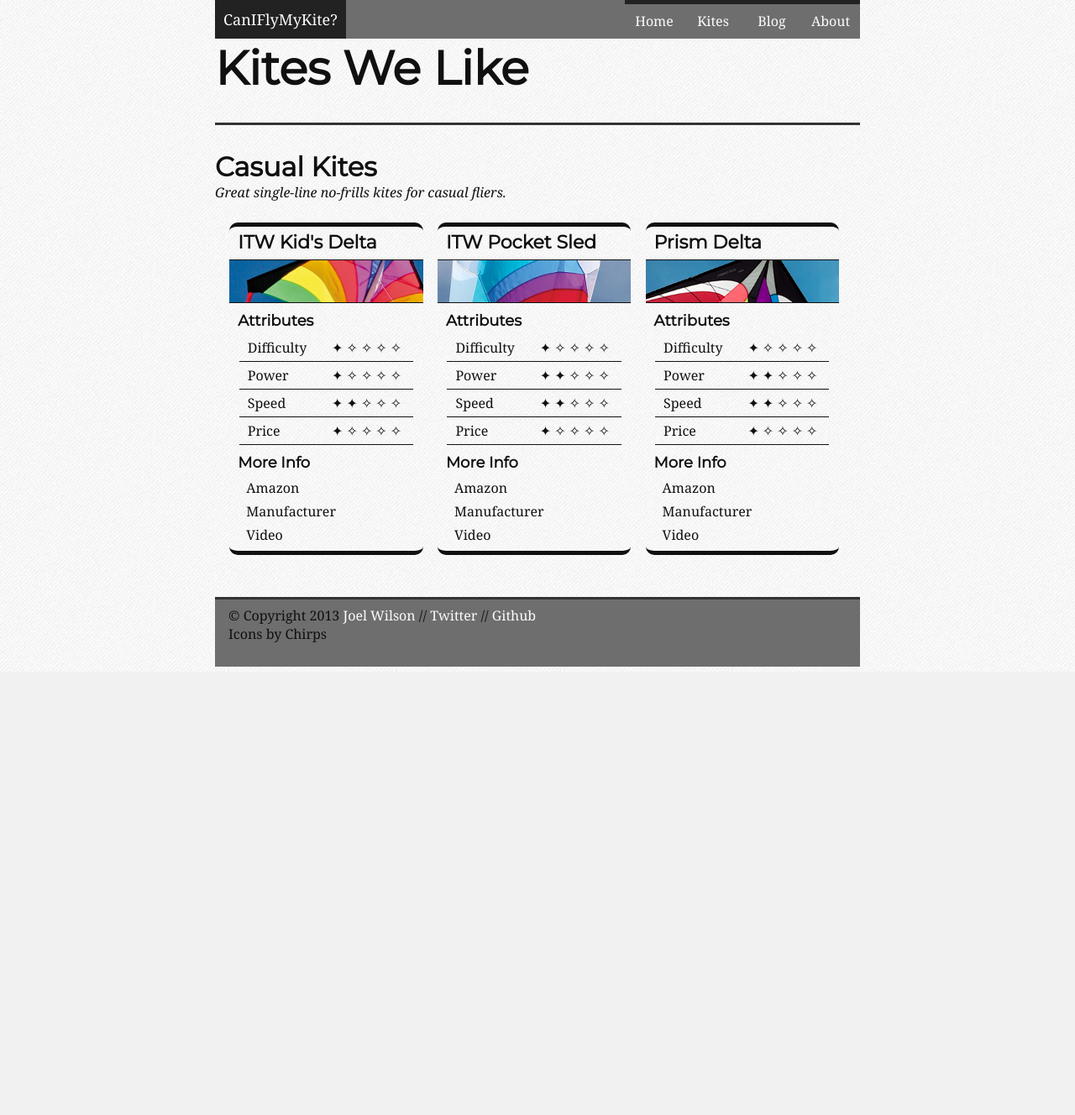
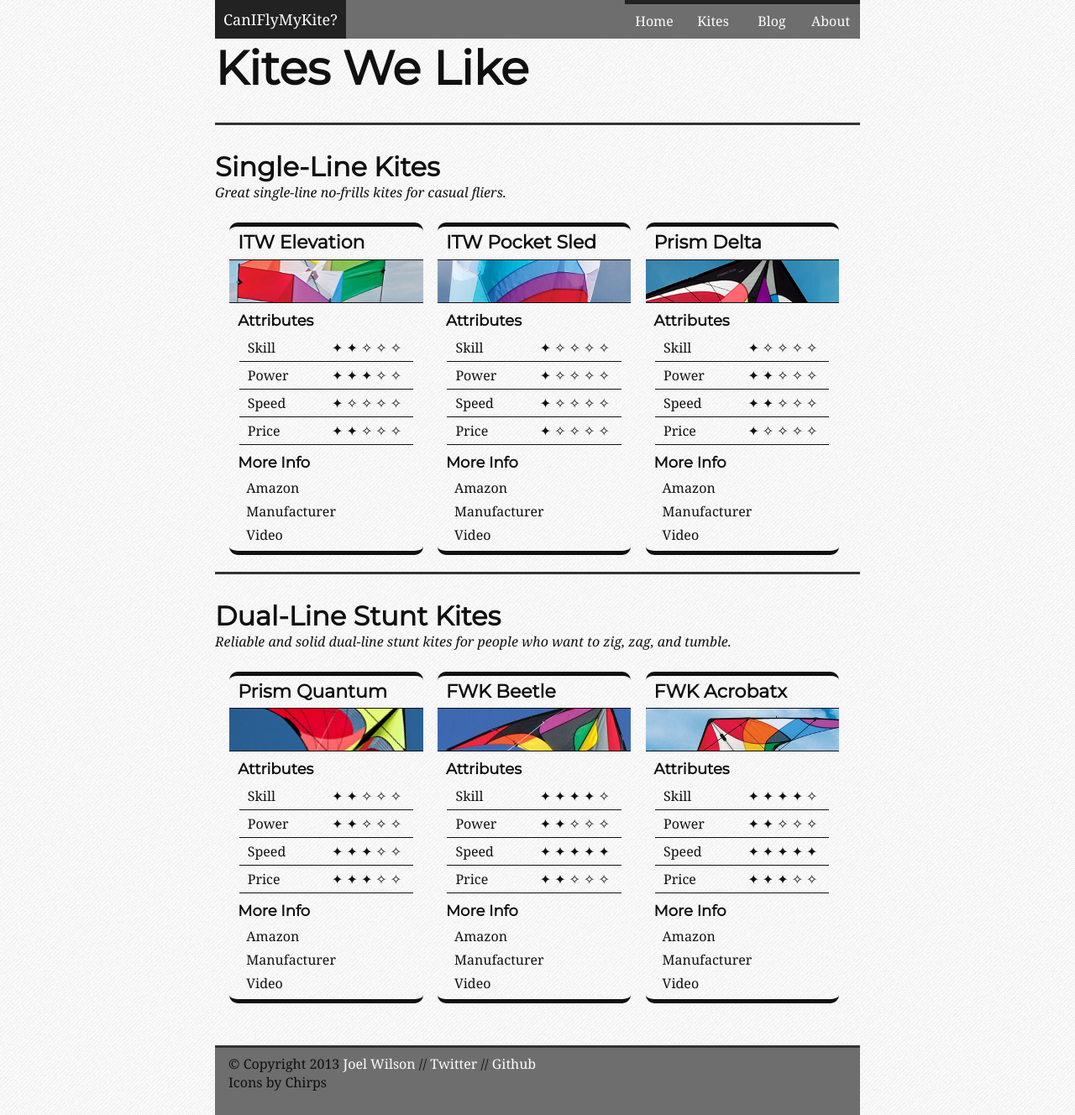
Before and after one commit to joelwilson/caniflymykite, a Flask app: page /kites in a window 1280 px wide. Shown: the whole page at 84% size. Before the commit the page ends 800 px from the top, so only its background shows below. Run offline with Flask 2, Linux system fonts and the light colour scheme; some libraries are stand-ins or nearby versions; some web fonts are replaced.

Commit message:
Added kite images, skill kite section to kite page.

```diff
--- a/static/kites.csv
+++ b/static/kites.csv
@@ -1,14 +1,13 @@
-name,category,rating,difficulty,power,speed,wind,price,image_name,amazon url,manufacturer_url,video url
-HQ Willie Worm,attention,2,1,2,2,7 - 21,1,,http://www.amazon.com/gp/product/B004UY4VFC/ref=as_li_ss_tl?ie=UTF8&camp=1789&creative=390957&creativeASIN=B004UY4VFC&linkCode=as2&tag=cifmk-20,http://www.invento-hq.com/index.php?option=com_content&task=blogcategory&id=160&Itemid=255,http://www.youtube.com/watch?v=ez8frSu23mE
-ITW Elevation Box,attention,1,2,3,2,8 - 30,2,,http://www.amazon.com/gp/product/B002BWY1LE/ref=as_li_ss_tl?ie=UTF8&camp=1789&creative=390957&creativeASIN=B002BWY1LE&linkCode=as2&tag=cifmk-20,http://intothewind.com/shop/Traditional_Kites/Box_Kites/ITW_Elevation_Box_Kite,http://www.youtube.com/watch?v=A2_vYw8Br7A
-Snapshot 1.4,pullers,1,3,4,3,4 - 25,,,,http://www.prismkites.com/products-sf-snapshot14.php,
+name,category,order,difficulty,power,speed,wind,price,image_name,amazon url,manufacturer_url,video url
+Snapshot 1.4,stunt,9,3,4,3,4 - 25,,,,http://www.prismkites.com/products-sf-snapshot14.php,
 Prism Nexus,stunt,9,3,2,4,4 - 22,2,prism_nexus.png,http://www.amazon.com/gp/product/B000XA046M/ref=as_li_ss_tl?ie=UTF8&camp=1789&creative=390957&creativeASIN=B000XA046M&linkCode=as2&tag=cifmk-20,http://www.prismkites.com/products-sk-nexus.php,http://www.youtube.com/watch?v=x4A_fivFMoc
-Prism Quantum,stunt,1,2,2,3,3 - 25,3,,http://www.amazon.com/gp/product/B000BMBQY6/ref=as_li_ss_tl?ie=UTF8&camp=1789&creative=390957&creativeASIN=B000BMBQY6&linkCode=as2&tag=cifmk-20,http://www.prismkites.com/products-sk-quantum.php#,http://www.youtube.com/watch?v=0Cj0gAKWmCk
-Premier Widow,stunt,3,3,3,4,4 - 20,4,,,,http://www.youtube.com/watch?v=QZ9qoec1ZVs
+Prism Quantum,stunt,1,2,2,3,3 - 25,3,prism_quantum.png,http://www.amazon.com/gp/product/B000BMBQY6/ref=as_li_ss_tl?ie=UTF8&camp=1789&creative=390957&creativeASIN=B000BMBQY6&linkCode=as2&tag=cifmk-20,http://www.prismkites.com/products-sk-quantum.php#,http://www.youtube.com/watch?v=0Cj0gAKWmCk
+Premier Widow,stunt,9,4,3,4,4 - 20,4,,,,http://www.youtube.com/watch?v=QZ9qoec1ZVs
 Premier Wolf,stunt,9,4,2,5,4 - 25,3,,,,
-Sky Burner Freestylist,stunt,9,5,3,4,4 - 25,4,,,http://www.skyburner.com/freestylist.html,
-FWK Beetle,stunt,9,4,2,5,3 - 18,2,,http://www.amazon.com/gp/product/B001UT6Z72/ref=as_li_ss_tl?ie=UTF8&camp=1789&creative=390957&creativeASIN=B001UT6Z72&linkCode=as2&tag=cifmk-20,http://www.fwkites.com/web/stunts/Beetle.html,
-FWK Acrobatx,stunt,2,4,2,5,3 - 20,3,,http://www.amazon.com/gp/product/B001UT2U7Q/ref=as_li_ss_tl?ie=UTF8&camp=1789&creative=390957&creativeASIN=B001UT2U7Q&linkCode=as2&tag=cifmk-20,http://www.fwkites.com/web/stunts/acrobatx-std.html,http://www.youtube.com/watch?v=WpxDKGMO_K8
-ITW Kid's Delta,casual,3,1,1,2,5 - 20,1,ITW_kids_delta.png,http://www.amazon.com/gp/product/B002BB8TFE/ref=as_li_ss_tl?ie=UTF8&camp=1789&creative=390957&creativeASIN=B002BB8TFE&linkCode=as2&tag=cifmk-20,http://intothewind.com/shop/Traditional_Kites/Best_for_Beginner_Kites/ITW_Kid's_Delta_Kite,
-ITW Pocket Sled,casual,2,1,2,2,5 - 20,1,ITW_pocket_sled.png,http://www.amazon.com/gp/product/B002BBHZAE/ref=as_li_ss_tl?ie=UTF8&camp=1789&creative=390957&creativeASIN=B002BBHZAE&linkCode=as2&tag=cifmk-20,http://intothewind.com/shop/Traditional_Kites/Best_for_Beginner_Kites/ITW_Pocket_Sled_Kite,
-Prism Delta,casual,1,1,2,2,5 - 20,1,prism_stowaway_delta.png,http://www.amazon.com/gp/product/B0044TGS1I/ref=as_li_ss_tl?ie=UTF8&camp=1789&creative=390957&creativeASIN=B0044TGS1I&linkCode=as2&tag=cifmk-20,http://www.prismkites.com/products-sl-stowaway_delta.php,
+Sky Burner Freestylist,stunt,9,4,3,4,4 - 25,4,,,http://www.skyburner.com/freestylist.html,
+FWK Beetle,stunt,3,4,2,5,3 - 18,2,fwk_beetle.png,http://www.amazon.com/gp/product/B001UT6Z72/ref=as_li_ss_tl?ie=UTF8&camp=1789&creative=390957&creativeASIN=B001UT6Z72&linkCode=as2&tag=cifmk-20,http://www.fwkites.com/web/stunts/Beetle.html,
+FWK Acrobatx,stunt,2,4,2,5,3 - 20,3,fwk_acrobatx.png,http://www.amazon.com/gp/product/B001UT2U7Q/ref=as_li_ss_tl?ie=UTF8&camp=1789&creative=390957&creativeASIN=B001UT2U7Q&linkCode=as2&tag=cifmk-20,http://www.fwkites.com/web/stunts/acrobatx-std.html,http://www.youtube.com/watch?v=WpxDKGMO_K8
+ITW Elevation,single line,3,2,3,1,8 - 30,2,itw_evelation.png,http://www.amazon.com/gp/product/B002BWY1LE/ref=as_li_ss_tl?ie=UTF8&camp=1789&creative=390957&creativeASIN=B002BWY1LE&linkCode=as2&tag=cifmk-20,http://intothewind.com/shop/Traditional_Kites/Box_Kites/ITW_Elevation_Box_Kite,http://www.youtube.com/watch?v=A2_vYw8Br7A
+ITW Kid's Delta,single line,9,1,2,2,5 - 20,1,itw_kids_delta.png,http://www.amazon.com/gp/product/B002BB8TFE/ref=as_li_ss_tl?ie=UTF8&camp=1789&creative=390957&creativeASIN=B002BB8TFE&linkCode=as2&tag=cifmk-20,http://intothewind.com/shop/Traditional_Kites/Best_for_Beginner_Kites/ITW_Kid's_Delta_Kite,
+ITW Pocket Sled,single line,2,1,1,1,5 - 20,1,itw_pocket_sled.png,http://www.amazon.com/gp/product/B002BBHZAE/ref=as_li_ss_tl?ie=UTF8&camp=1789&creative=390957&creativeASIN=B002BBHZAE&linkCode=as2&tag=cifmk-20,http://intothewind.com/shop/Traditional_Kites/Best_for_Beginner_Kites/ITW_Pocket_Sled_Kite,http://www.youtube.com/watch?v=PUnP81vTHMI
+Prism Delta,single line,1,1,2,2,5 - 20,1,prism_delta.png,http://www.amazon.com/gp/product/B0044TGS1I/ref=as_li_ss_tl?ie=UTF8&camp=1789&creative=390957&creativeASIN=B0044TGS1I&linkCode=as2&tag=cifmk-20,http://www.prismkites.com/products-sl-stowaway_delta.php,http://www.youtube.com/watch?v=6y9vahE1qzw
--- a/templates/kites.html
+++ b/templates/kites.html
@@ -4,11 +4,11 @@
 <h1 class="page_title">Kites We Like</h1>
 {% endblock %}
 {% block content %}
-<!-- Casual Kites section -->
 <div class="section">
-<h2>Casual Kites</h2>
+<h2>Single-Line Kites</h2>
 <div class="subtitle">Great single-line no-frills kites for casual fliers.</div>
-    {% for kite in kites['casual'] %}
+    {% for kite in kites['single line'] %}
+    {% if kite['order'] != '9' %}
         <div class="col_1_3rd kite">
             <div class="kite_header">
                 <h3>{{ kite['name'] }}</h3>
@@ -17,7 +17,7 @@
             <h4>Attributes</h4>
             <div class="attributes_section">
                 <ul>
-                <li><span class="attribute">Difficulty</span><span class="rating">{{ kite['difficulty'] }}</span></li>
+                    <li><span class="attribute">Skill</span><span class="rating">{{ kite['difficulty'] }}</span></li>
                     <li><span class="attribute">Power</span><span class="rating">{{ kite['power'] }}</span></li>
                     <li><span class="attribute">Speed</span><span class="rating">{{ kite['speed'] }}</span></li>
                     <li><span class="attribute">Price</span><span class="rating">{{ kite['price'] }}</span></li>
@@ -32,6 +32,39 @@
                 </ul>
             </div>
         </div>
+    {% endif %}
+    {% endfor %}
+</div>
+
+<div class="section">
+<h2>Dual-Line Stunt Kites</h2>
+<div class="subtitle">Reliable and solid dual-line stunt kites for people who want to zig, zag, and tumble.</div>
+    {% for kite in kites['stunt'] %}
+    {% if kite['order'] != '9' %}
+        <div class="col_1_3rd kite">
+            <div class="kite_header">
+                <h3>{{ kite['name'] }}</h3>
+                <img alt={{ kite['name'] }} src="../../static/img/kites/{{ kite['image_name'] }}">
+            </div>
+            <h4>Attributes</h4>
+            <div class="attributes_section">
+                <ul>
+                    <li><span class="attribute">Skill</span><span class="rating">{{ kite['difficulty'] }}</span></li>
+                    <li><span class="attribute">Power</span><span class="rating">{{ kite['power'] }}</span></li>
+                    <li><span class="attribute">Speed</span><span class="rating">{{ kite['speed'] }}</span></li>
+                    <li><span class="attribute">Price</span><span class="rating">{{ kite['price'] }}</span></li>
+                </ul>
+            </div>
+            <div class="info_section">
+                <h4>More Info</h4>
+                <ul>
+                    <li><a href="{{ kite['amazon url'] }}"><span>Amazon</span></a></li>
+                    <li><a href="{{ kite['manufacturer_url'] }}"><span>Manufacturer</span></a></li>
+                    <li><a href="{{ kite['video_url'] }}"><span>Video</span></a></li>
+                </ul>
+            </div>
+        </div>
+    {% endif %}
     {% endfor %}
 </div>
 {% endblock %}
```
Also changed, not shown: static/img/kites/fwk_acrobatx.png (added), static/img/kites/fwk_beetle.png (added), static/img/kites/itw_evelation.png (added), static/img/kites/prism_delta.png (renamed from static/img/kites/prism_stowaway_delta.png), static/img/kites/prism_quantum.png (added). Lines whose indentation alone changed are shown as unchanged.
